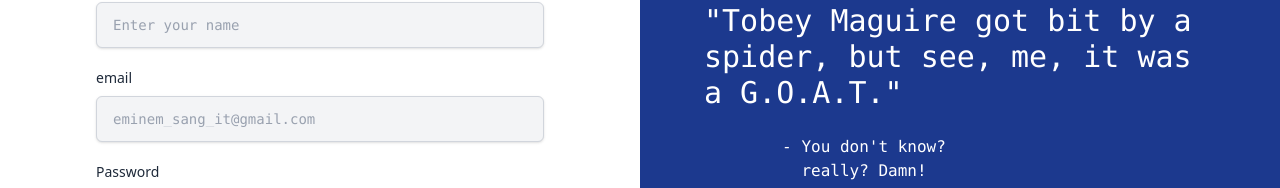
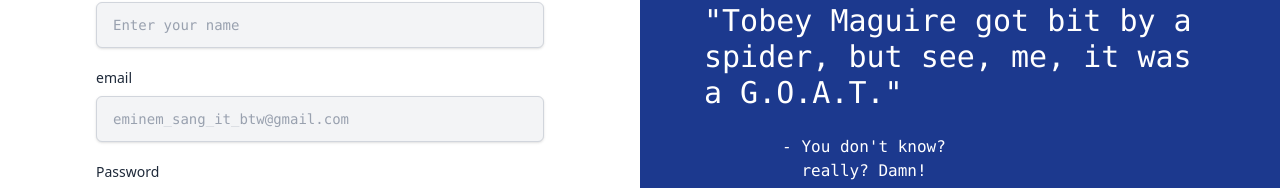
Before and after one commit to rjskomal/Medium, a React (Vite) app in the folder frontend/: page / in a window 1280 px wide. Shown: the part 307-495 px from the top of the page. Built offline with nearby package versions, Linux system fonts and the light colour scheme.

Commit message:
changes made to FE

```diff
--- a/frontend/src/components/Auth.tsx
+++ b/frontend/src/components/Auth.tsx
@@ -60,7 +60,7 @@
         /> : null}
         <LabelledInput
           label="email"
-          placeholder="eminem_sang_it@gmail.com"
+          placeholder="eminem_sang_it_btw@gmail.com"
           onChange={(e) => {
             setPostInputs((c) => ({
               ...c,
```
